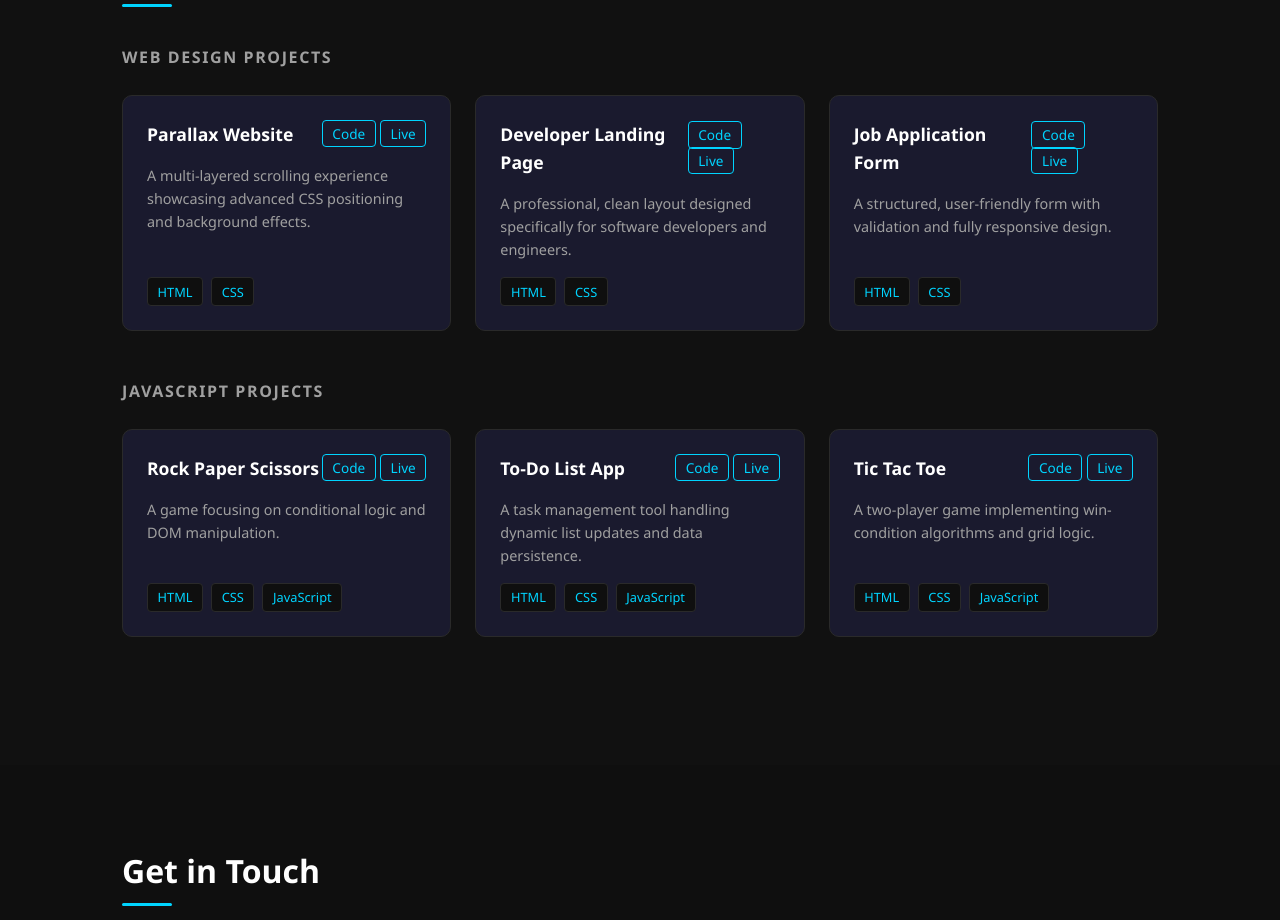
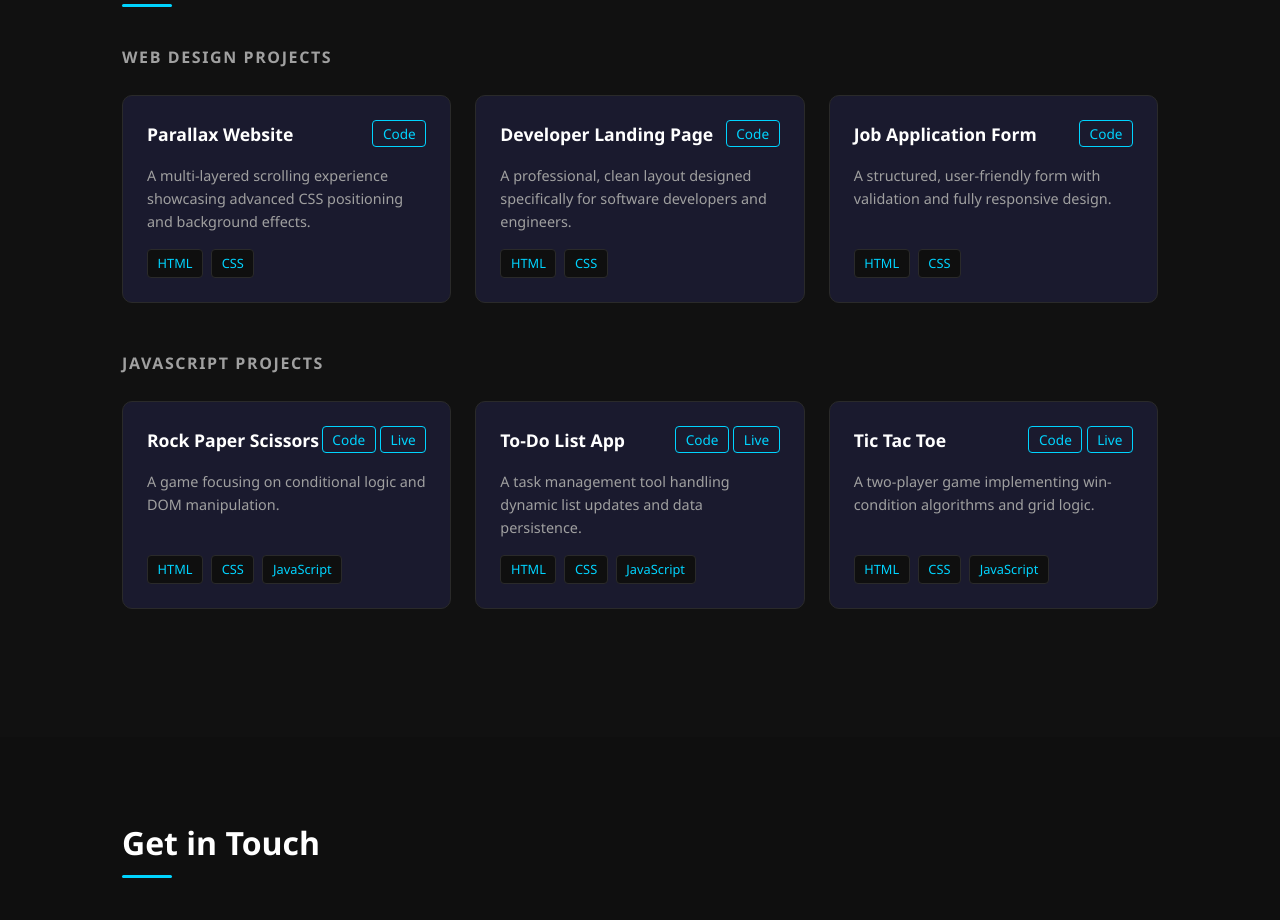
Before and after one commit to Dawood41/my-portfolio, a plain HTML site: page index.html in a window 1280 px wide. Shown: the part 2091-3011 px from the top of the page. Drawn offline with Linux system fonts and the light colour scheme.

```diff
--- a/index.html
+++ b/index.html
@@ -148,10 +148,10 @@
          class="project-link"
          target="_blank"
          rel="noopener noreferrer">Code</a>
-      <a href="https://dawood41.github.io/parallax-website"
+      <!-- <a href="https://dawood41.github.io/parallax-website"
          class="project-link"
          target="_blank"
-         rel="noopener noreferrer">Live</a>
+         rel="noopener noreferrer">Live</a> -->
     </div>
         </div>
         <p>A multi-layered scrolling experience showcasing
@@ -168,8 +168,8 @@
           <div class="project-links">
   <a href="https://github.com/Dawood41/developer-landing-page"
      class="project-link" target="_blank" rel="noopener noreferrer">Code</a>
-  <a href="https://dawood41.github.io/developer-landing-page"
-     class="project-link" target="_blank" rel="noopener noreferrer">Live</a>
+  <!-- <a href="https://dawood41.github.io/developer-landing-page"
+     class="project-link" target="_blank" rel="noopener noreferrer">Live</a> -->
 </div>
         </div>
         <p>A professional, clean layout designed specifically
@@ -186,8 +186,8 @@
           <div class="project-links">
   <a href="https://github.com/Dawood41/job-application-form"
      class="project-link" target="_blank" rel="noopener noreferrer">Code</a>
-  <a href="https://dawood41.github.io/job-application-form"
-     class="project-link" target="_blank" rel="noopener noreferrer">Live</a>
+  <!-- <a href="https://dawood41.github.io/job-application-form"
+     class="project-link" target="_blank" rel="noopener noreferrer">Live</a> -->
 </div>
         </div>
         <p>A structured, user-friendly form with validation
```
